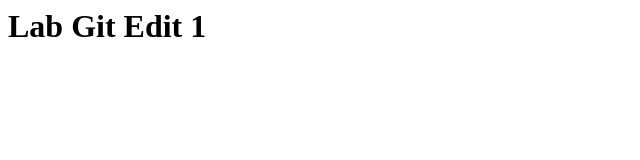
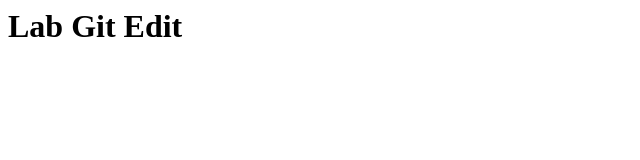
Before and after one commit to WeerapornKamdee/Lab03, a plain HTML site: page index.html in a window 1280 px wide. Shown: the full height of the page, 0-640 px from the left. Drawn offline with Linux system fonts and the light colour scheme.

Commit message:
Update index.html

```diff
--- a/index.html
+++ b/index.html
@@ -5,6 +5,6 @@
         <meta name="viewport" content="width=device-width, initial-scale=1.0">
     </head>
     <body>
-        <h1>Lab Git Edit 1</h1>
+        <h1>Lab Git Edit </h1>
     </body>
 </html>
```
